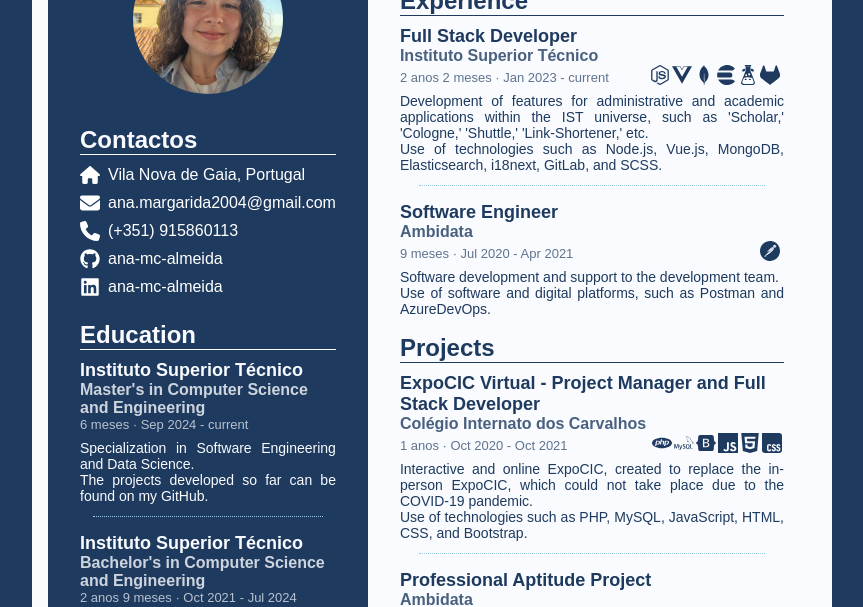
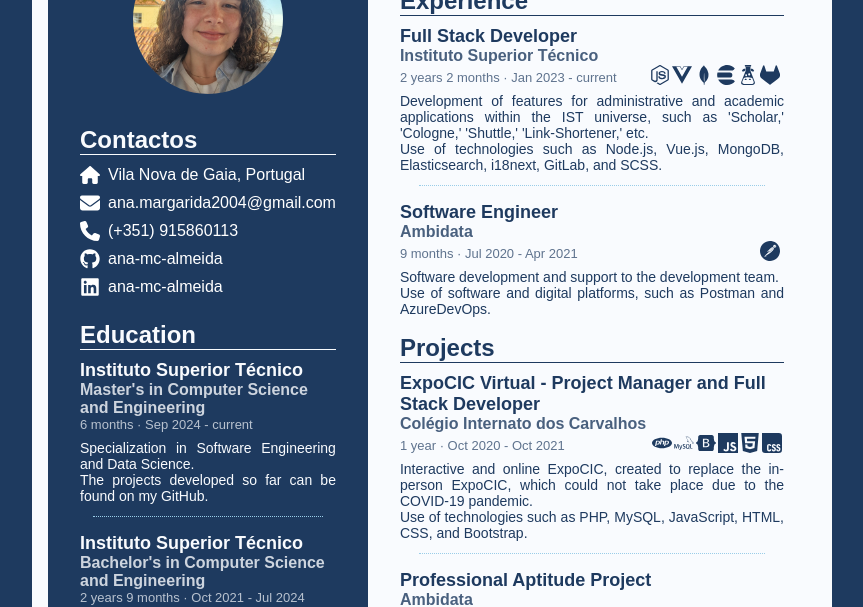
Before and after one commit to ana-mc-almeida/cv, a Vue app: page / in a window 1280 px wide. Shown: the part 220-827 px from the top of the page, without its empty margins (208-1071 px from the left). Built offline with nearby package versions, Linux system fonts and the light colour scheme.

Commit message:
Fix dates ranges

```diff
--- a/package.json
+++ b/package.json
@@ -16,7 +16,7 @@
     "@fortawesome/free-regular-svg-icons": "^6.7.2",
     "@fortawesome/free-solid-svg-icons": "^6.7.2",
     "@fortawesome/vue-fontawesome": "^3.0.8",
-    "html2pdf.js": "^0.10.3",
+    "html2pdf.js": "^0.14.0",
     "simple-icons": "^14.10.0",
     "vue": "^3.5.13",
     "vue-i18n": "^11.1.2",
@@ -29,6 +29,7 @@
     "eslint": "^9.20.1",
     "eslint-plugin-vue": "^9.32.0",
     "prettier": "^3.5.1",
+    "sass-embedded": "^1.97.3",
     "vite": "^6.1.0",
     "vite-plugin-vue-devtools": "^7.7.2"
   }
--- a/src/components/DatesRange.vue
+++ b/src/components/DatesRange.vue
@@ -36,11 +36,18 @@
       if (this.totalMonths >= 12) {
         const years = Math.floor(this.totalMonths / 12)
         const months = this.totalMonths % 12
-        if (months !== 0) return `${years} anos ${months} meses` // FIXME: not '1 anos'
-        return `${years} anos`
-      } else {
-        return `${this.totalMonths} meses`
+
+        const yearsString = `${years} ${this.$t('dateRange.years', years)}`
+
+        if (months !== 0) {
+          return yearsString + ' ' +
+            `${months} ${this.$t('dateRange.months', months)}`
+        }
+
+        return yearsString
       }
+
+      return `${this.totalMonths} ${this.$t('dateRange.months', this.totalMonths)}`
     },
     startDateString() {
       return this.formatDate(this.startDate)
--- a/src/i18n/en.json
+++ b/src/i18n/en.json
@@ -2,6 +2,10 @@
   "actions": {
     "change-language": "Change Language",
     "export-to-pdf": "Export to PDF"
+  },
+  "dateRange": {
+    "years": "year | years",
+    "months": "month | months"
   },
   "short-profile": "Computer Engineering and Computers",
   "experience": {
--- a/src/i18n/pt.json
+++ b/src/i18n/pt.json
@@ -2,6 +2,10 @@
   "actions": {
     "change-language": "Mudar Idioma",
     "export-to-pdf": "Exportar para PDF"
+  },
+  "dateRange": {
+    "years": "ano | anos",
+    "months": "mês | meses"
   },
   "short-profile": "Engenharia Informática e de Computadores",
   "experience": {
```
Also changed, not shown: 1 other file (tests, documents, lock files or other folders).
